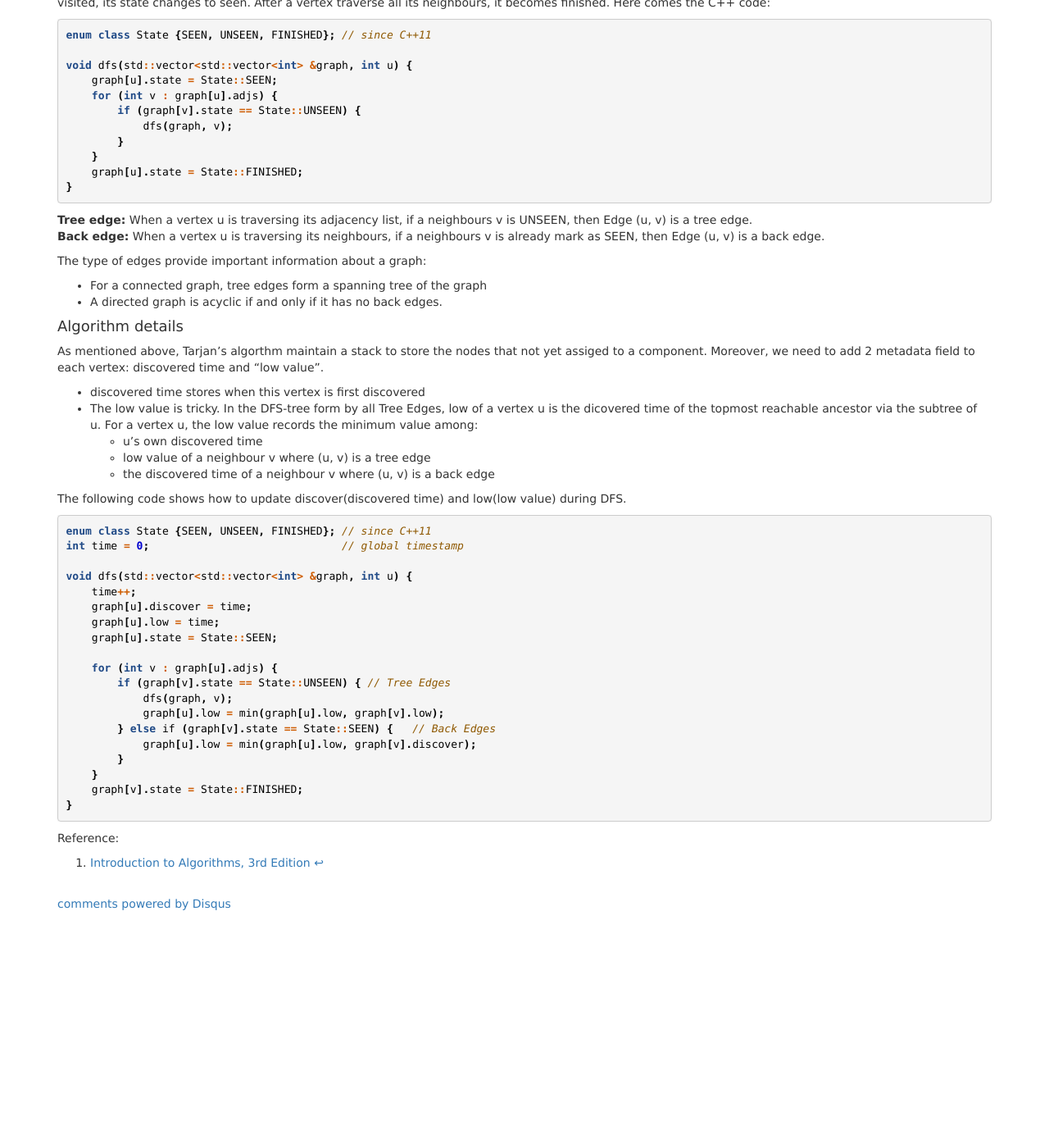
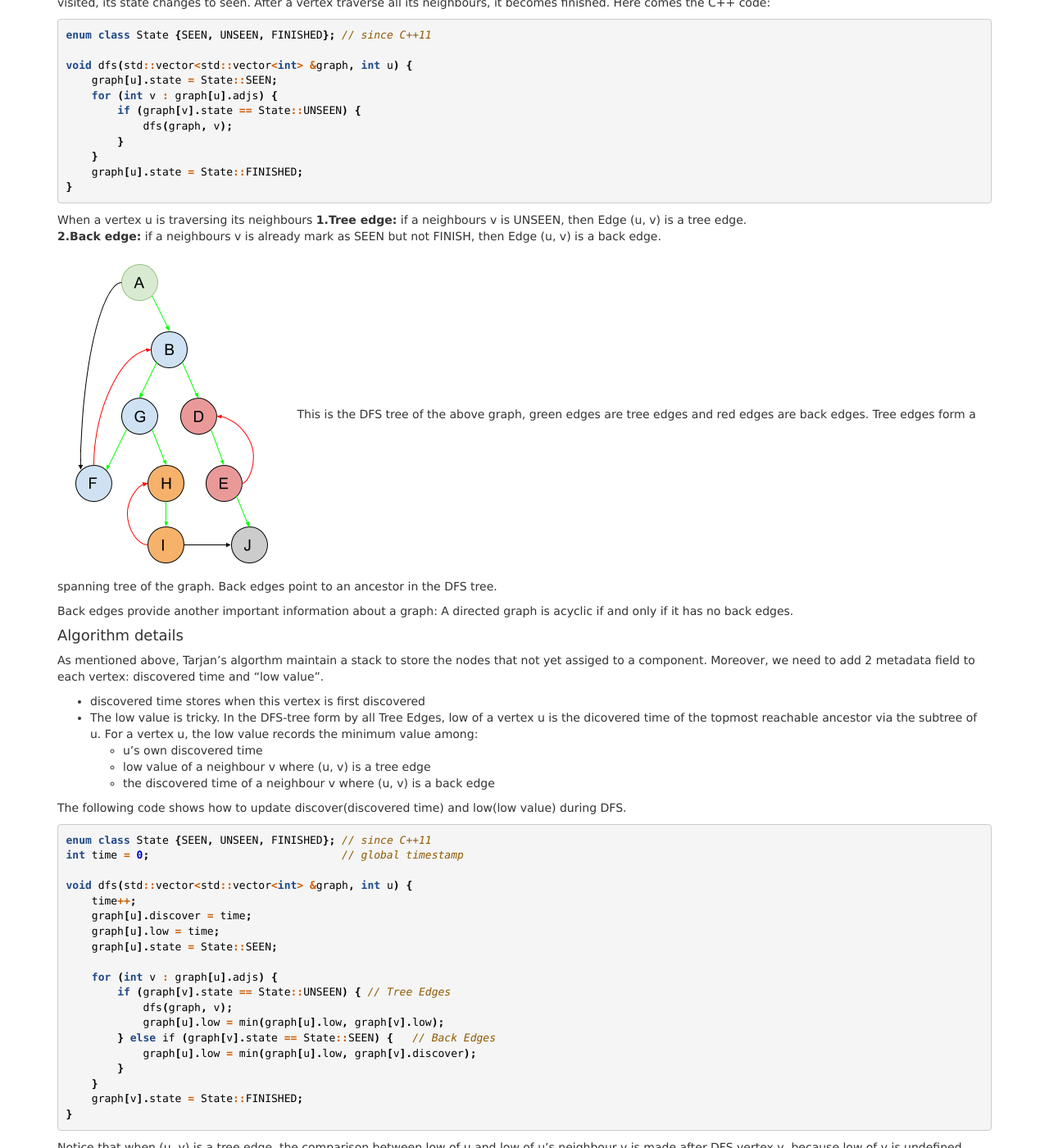
Before and after one commit to RayZ-O/RayZ-O.github.io, a Jekyll site: the page built from _posts/2015-09-02-Strongly-Connected-Components.md, in a window 1280 px wide and 1400 px high, scrolled down 714 px. Shown: the whole window at 82% size. Built offline with Jekyll 4.4.1, drawn with Linux system fonts in a browser that asks for light colours; comment, search, counter and statistics services are not loaded; before the commit the page ends 1836 px from its top, so only the background shows below that; some of the changed text lies outside the part shown.

Commit message:
Update content

```diff
--- a/_posts/2015-09-02-Strongly-Connected-Components.md
+++ b/_posts/2015-09-02-Strongly-Connected-Components.md
@@ -33,14 +33,14 @@ void dfs(std::vector<std::vector<int> &graph, int u) {
     graph[u].state = State::FINISHED;
 }
 {% endhighlight %}
+When a vertex u is traversing its neighbours
+**1.Tree edge:** if a neighbours v is UNSEEN, then Edge (u, v) is a tree edge.
+**2.Back edge:** if a neighbours v is already mark as SEEN but not FINISH, then Edge (u, v) is a back edge.
 
-**Tree edge:** When a vertex u is traversing its adjacency list, if a neighbours v is UNSEEN, then Edge (u, v) is a tree edge.
-**Back edge:** When a vertex u is traversing its neighbours, if a neighbours v is already mark as SEEN, then Edge (u, v) is a back edge.
+![fig2]
+This is the DFS tree of the above graph, green edges are tree edges and red edges are back edges. Tree edges form a spanning tree of the graph. Back edges point to an ancestor in the DFS tree.
 
-The type of edges provide important information about a graph:
-
-* For a connected graph, tree edges form a spanning tree of the graph
-* A directed graph is acyclic if and only if it has no back edges.
+Back edges provide another important information about a graph: A directed graph is acyclic if and only if it has no back edges.
 
 #### Algorithm details
 As mentioned above, Tarjan's algorthm maintain a stack to store the nodes that not yet assiged to a component. Moreover, we need to add 2 metadata field to each vertex: discovered time and "low value".
@@ -50,8 +50,6 @@ As mentioned above, Tarjan's algorthm maintain a stack to store the nodes that n
 	* u's own discovered time
 	* low value of a neighbour v where (u, v) is a tree edge
 	* the discovered time of a neighbour v where (u, v) is a back edge
-
-
 
 The following code shows how to update discover(discovered time) and low(low value) during DFS.
 {% highlight c++ %}
@@ -75,6 +73,9 @@ void dfs(std::vector<std::vector<int> &graph, int u) {
     graph[v].state = State::FINISHED;
 }
 {% endhighlight %}
+Notice that when (u, v) is a tree edge, the comparison between low of u and low of u's neighbour v is made after DFS vertex v, because low of v is undefined before visiting v.
+
+It's somewhat complex. Let's see a live example:
 
 
 
--- a/leetcode/index.html
+++ b/leetcode/index.html
@@ -10,7 +10,7 @@ title: leetcode problems
         <div class="progress-bar progress-bar-success" role="progressbar" aria-valuenow="99" aria-valuemin="0" aria-valuemax="100" style="width:99%"> C++(99%)</div>
     </div>
     <div class="progress">
-        <div class="progress-bar progress-bar-info" role="progressbar" aria-valuenow="44" aria-valuemin="0" aria-valuemax="100" style="width:44%"> Java(44%)</div>
+        <div class="progress-bar progress-bar-info" role="progressbar" aria-valuenow="49" aria-valuemin="0" aria-valuemax="100" style="width:49%"> Java(49%)</div>
     </div>
     <div class="progress">
         <div class="progress-bar progress-bar-warning" role="progressbar" aria-valuenow="8" aria-valuemin="0" aria-valuemax="100" style="width:8%"> Python(8%)</div>
```
Also changed, not shown: _includes/leetcode-algorithm.md (+11 -11 lines), _posts/2015-03-01-Java-Multithreading-2-sychronized.md (+5 -3 lines), _posts/2015-03-11-Fibonacci-Heap.md (added, +77 -0 lines), _posts/2015-06-13-Reverse-Bit.md (+5 -5 lines), assets/FibHeap/fig1.png (added), assets/SCC/fig2.png (added), assets/SCC/fig3.png (added), assets/SCC/fig4.png (added), assets/SCC/fig5.png (added), assets/SCC/fig6.png (added), assets/SCC/fig7.png (added), assets/SCC/fig8.png (added), 1 other file.
